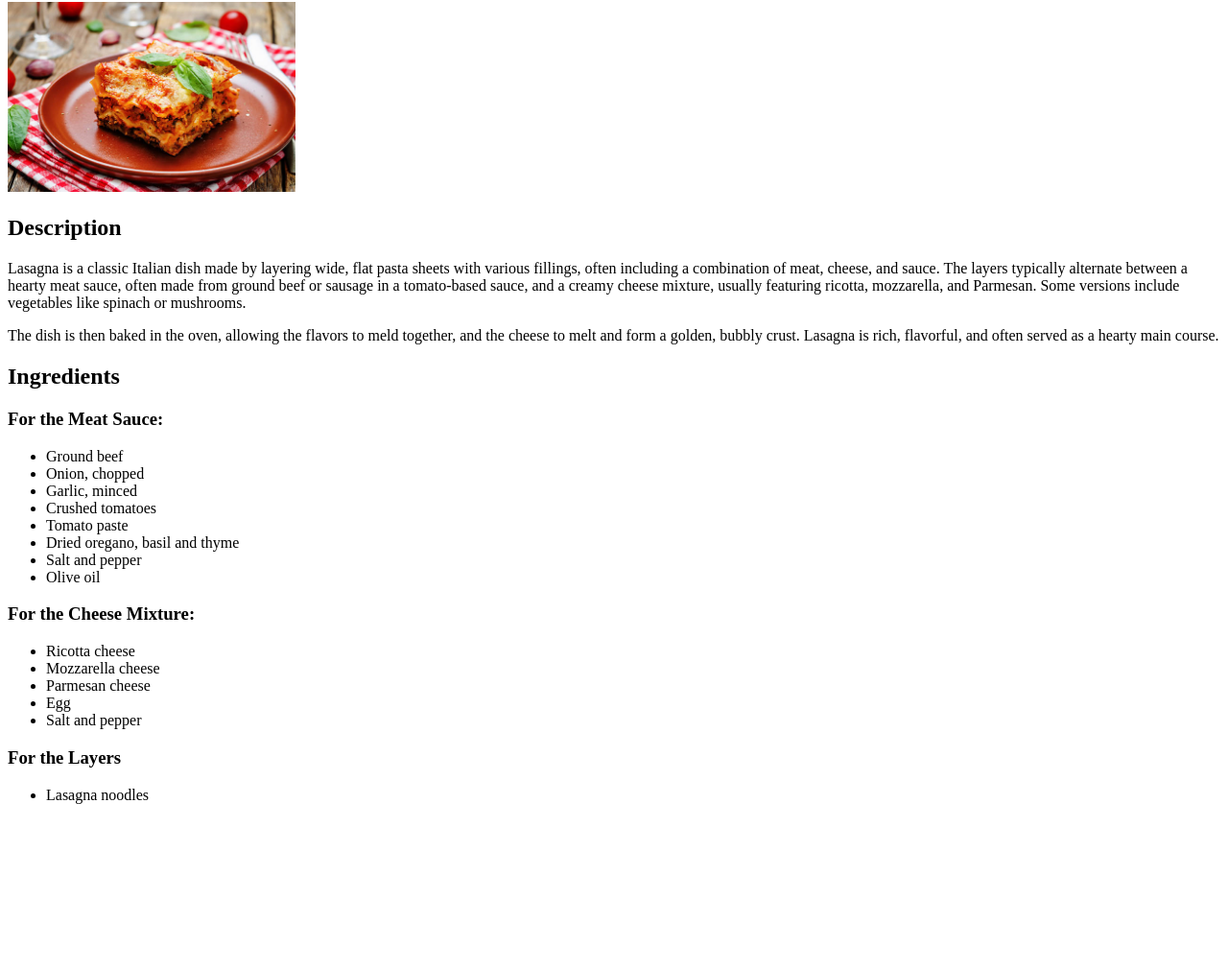
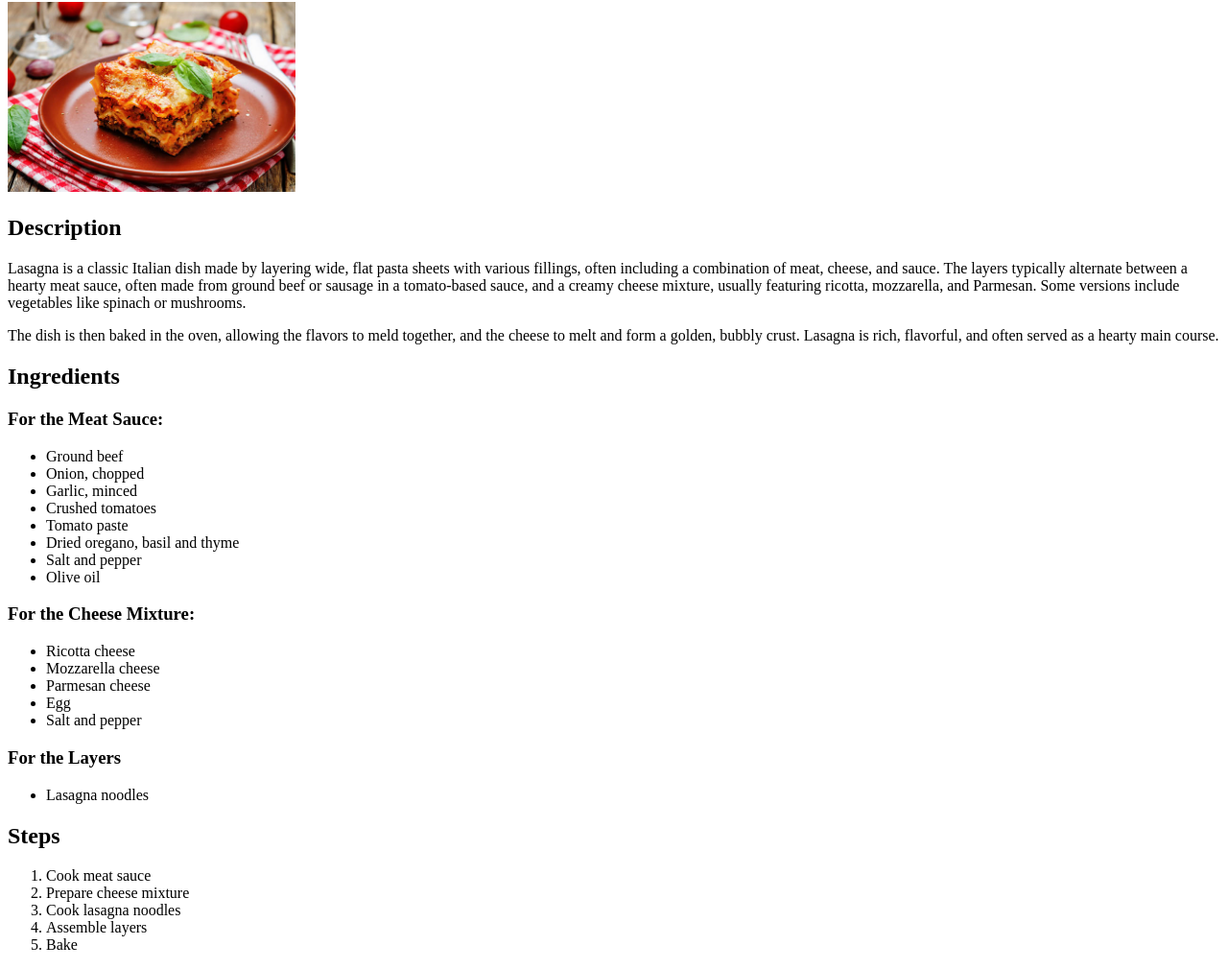
Before and after one commit to Revivan/odin-recipes, a plain HTML site: page recipes/lasagna.html in a window 1280 px wide. Shown: the part 78-1088 px from the top of the page at 96% size. Before the commit the page ends 932 px from the top, so only its background shows below. Drawn offline with Linux system fonts and the light colour scheme.

Commit message:
Add ordered list of steps to lasagna.html

```diff
--- a/recipes/lasagna.html
+++ b/recipes/lasagna.html
@@ -40,5 +40,14 @@
     <ul>
         <li>Lasagna noodles</li>
     </ul>
+
+    <h2>Steps</h2>
+    <ol>
+        <li>Cook meat sauce</li>
+        <li>Prepare cheese mixture</li>
+        <li>Cook lasagna noodles</li>
+        <li>Assemble layers</li>
+        <li>Bake</li>
+    </ol>
 </body>
 </html>
```
